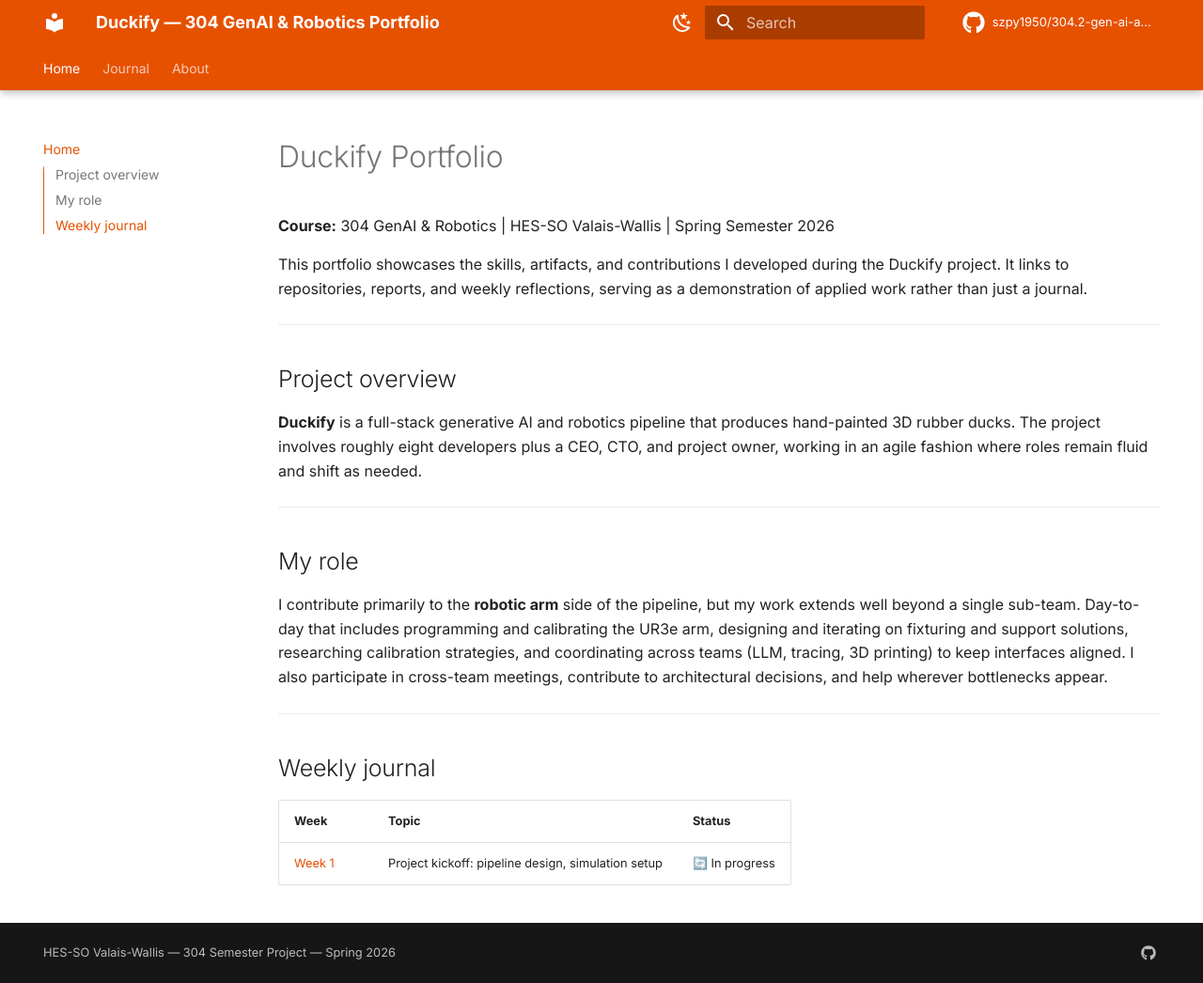
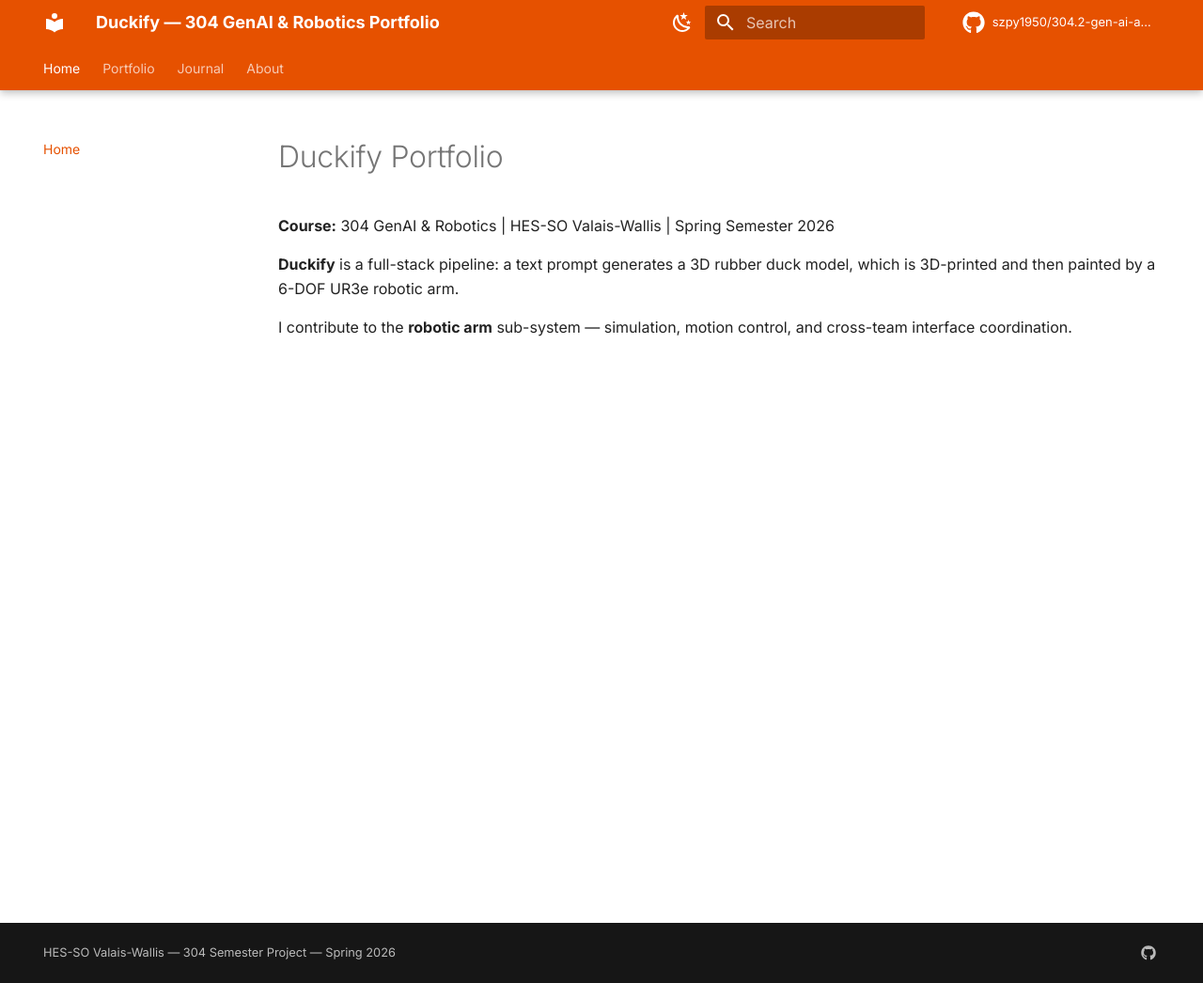
Before and after one commit to szpy1950/304.2-gen-ai-and-robotics-portfolio, an MkDocs documentation site: the page built from docs/index.md, in a window 1280 px wide and 1046 px high. Shown: the whole window at 94% size. Built offline with MkDocs 1.6.1 and Material for MkDocs 9.7.7, drawn with Linux system fonts in a browser that asks for light colours; comment, search, counter and statistics services are not loaded.

Commit message:
fix: replacing dead links and improving the portfolio overall organisation

```diff
--- a/docs/index.md
+++ b/docs/index.md
@@ -2,24 +2,6 @@
 
 **Course:** 304 GenAI & Robotics | HES-SO Valais-Wallis | Spring Semester 2026
 
-This portfolio showcases the skills, artifacts, and contributions I developed during the Duckify project. It links to repositories, reports, and weekly reflections, serving as a demonstration of applied work rather than just a journal.
+**Duckify** is a full-stack pipeline: a text prompt generates a 3D rubber duck model, which is 3D-printed and then painted by a 6-DOF UR3e robotic arm.
 
----
-
-## Project overview
-
-**Duckify** is a full-stack generative AI and robotics pipeline that produces hand-painted 3D rubber ducks. The project involves roughly eight developers plus a CEO, CTO, and project owner, working in an agile fashion where roles remain fluid and shift as needed.
-
----
-
-## My role
-
-I contribute primarily to the **robotic arm** side of the pipeline, but my work extends well beyond a single sub-team. Day-to-day that includes programming and calibrating the UR3e arm, designing and iterating on fixturing and support solutions, researching calibration strategies, and coordinating across teams (LLM, tracing, 3D printing) to keep interfaces aligned. I also participate in cross-team meetings, contribute to architectural decisions, and help wherever bottlenecks appear.
-
----
-
-## Weekly journal
-
-| Week | Topic | Status |
-|------|-------|--------|
-| [Week 1](articles/week-1.md) | Project kickoff: pipeline design, simulation setup | 🔄 In progress |
+I contribute to the **robotic arm** sub-system — simulation, motion control, and cross-team interface coordination.
--- a/mkdocs.yml
+++ b/mkdocs.yml
@@ -45,8 +45,8 @@ extra_css:
 
 nav:
   - Home: index.md
-  - Journal:
-    - Week 1 — Project Kickoff: articles/week-1.md
+  - Portfolio: portfolio.md
+  - Journal: journal.md
   - About: about.md
 
 plugins:
```
Also changed, not shown: docs/about.md (+1 -1 lines), docs/articles/week-1.md (deleted, +0 -50 lines), docs/journal.md (added, +23 -0 lines), docs/portfolio.md (added, +103 -0 lines), 1 other file.
